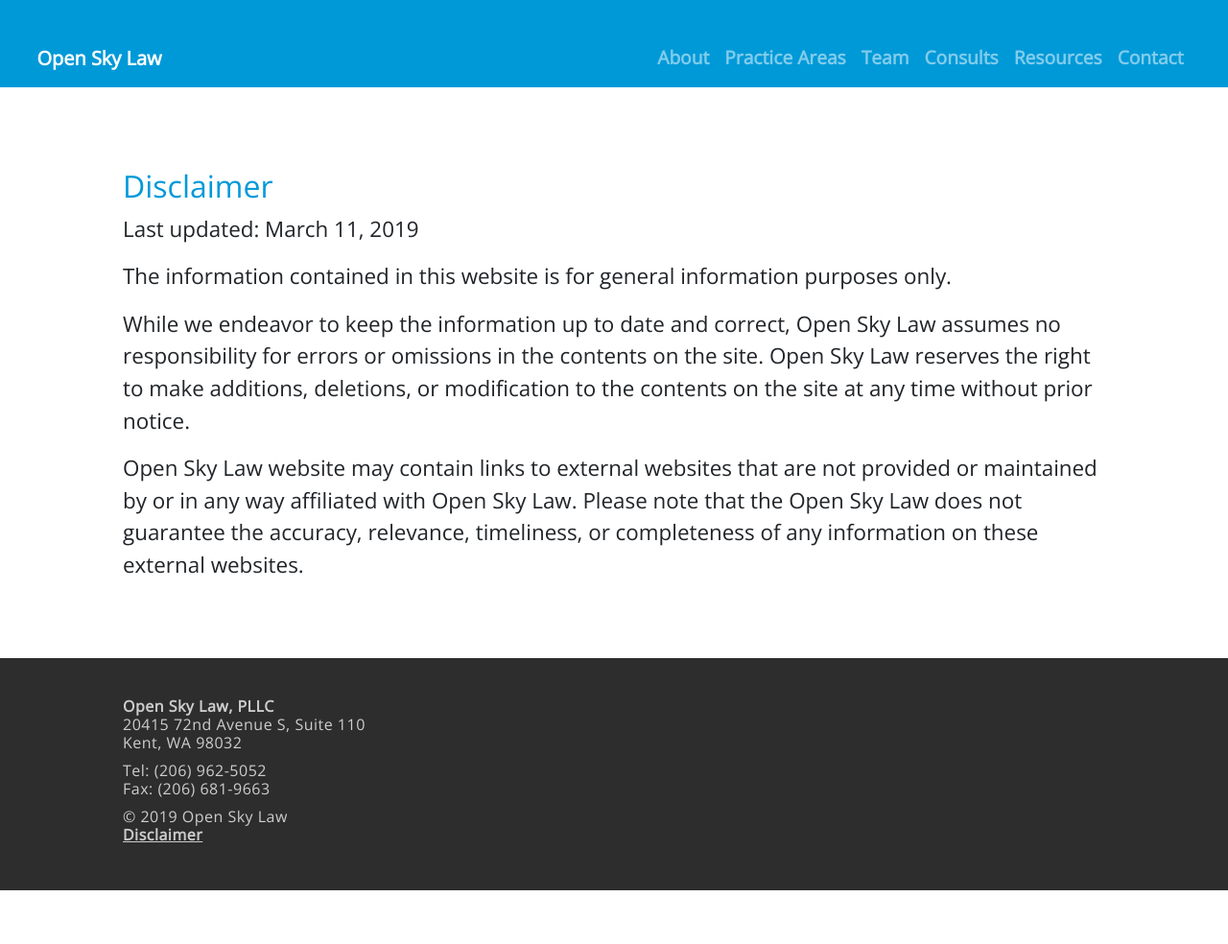
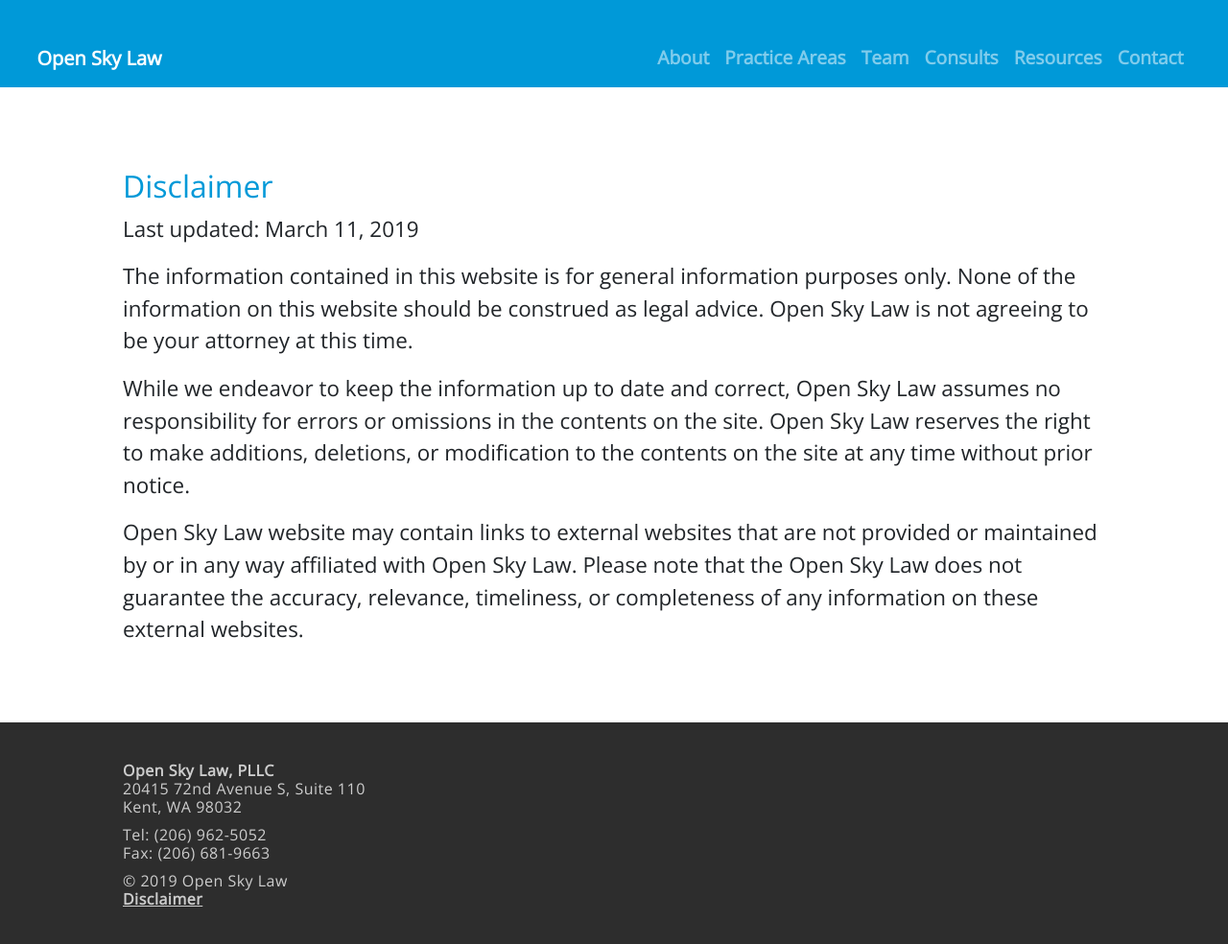
Before and after one commit to dtto/opensky, a Jekyll site: the page built from disclaimer.md, in a window 1280 px wide and 995 px high. Shown: the top 984 px of the window at 96% size. Built offline with Jekyll 4.4.1, drawn with Linux system fonts in a browser that asks for light colours; nearby versions of some CDN libraries; some web fonts are replaced.

Commit message:
add no legal advice to disclaimer

```diff
--- a/disclaimer.md
+++ b/disclaimer.md
@@ -7,7 +7,7 @@ layout: about
 
 Last updated: March 11, 2019
 
-The information contained in this website is for general information purposes only.
+The information contained in this website is for general information purposes only. None of the information on this website should be construed as legal advice. Open Sky Law is not agreeing to be your attorney at this time.
 
 While we endeavor to keep the information up to date and correct, Open Sky Law assumes no responsibility for errors or omissions in the contents on the site. Open Sky Law reserves the right to make additions, deletions, or modification to the contents on the site at any time without prior notice.
 
```
